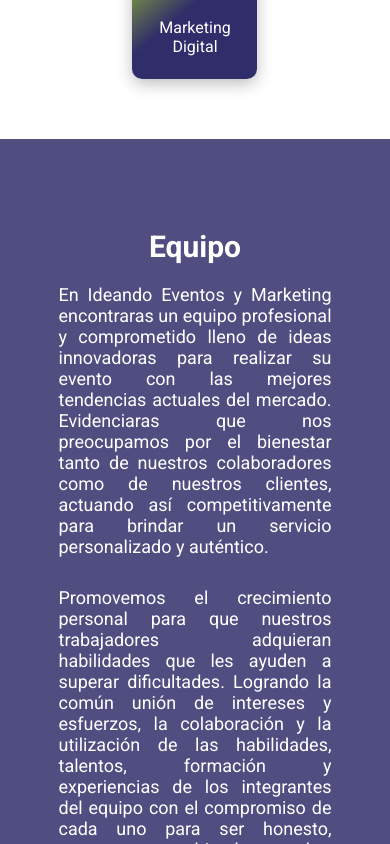
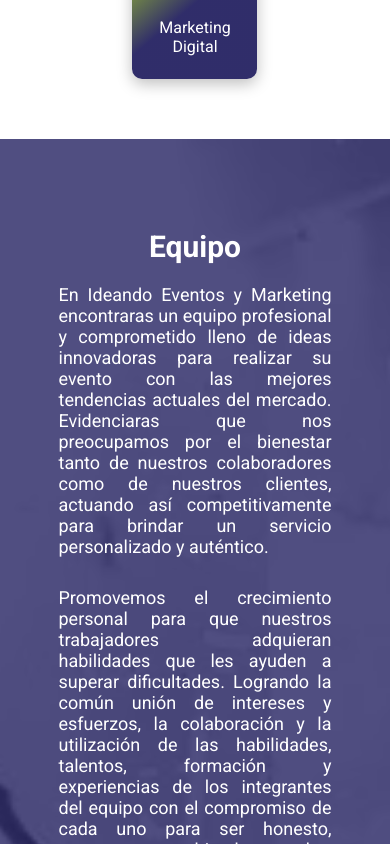
Before and after one commit to Agudrey/ideando-app, a React (Create React App) app: page / in a window 390 px wide. Shown: the part 8620-9464 px from the top of the page. Built offline with nearby package versions, Linux system fonts and the light colour scheme.

Commit message:
responsive changes

```diff
--- a/src/components/UsInfo.jsx
+++ b/src/components/UsInfo.jsx
@@ -6,7 +6,7 @@
 
 function UsInfo() {
   return (
-    <section className="info-container" id="usInfo" style={{backgroundImage: "url('./interface-images/us-info-image.webp') no-repeat center top / cover"}}>
+    <section className="info-container" id="usInfo" style={{backgroundImage: `url('./interface-images/us-info-image.webp')`}}>
       <div className="info-container-background-color"></div>
       <h1>¡Creamos el evento perfecto para ti!</h1>
 
--- a/src/components/WorkTeam.jsx
+++ b/src/components/WorkTeam.jsx
@@ -2,7 +2,7 @@
 
 function WorkTeam() {
   return (
-    <section className="work-team-container" id="workTeam" style={{backgroundImage: "url('./interface-images/work-team-image1.webp') no-repeat center top / cover"}}>
+    <section className="work-team-container" id="workTeam" style={{backgroundImage: "url('./interface-images/work-team-image1.webp')"}}>
       <div className="work-team-background-color"></div>
 
       <article className="work-team-info">
--- a/src/components/css/UsInfo.css
+++ b/src/components/css/UsInfo.css
@@ -12,6 +12,9 @@
   align-items: center;
   background-color: var(--purple);
   /* background: url("./interface-images/us-info-image.webp") no-repeat center top / cover; */
+  background-position: center top;
+  background-size: cover;
+  background-repeat: no-repeat;
   position: relative;
 }
 
--- a/src/components/css/WorkTeam.css
+++ b/src/components/css/WorkTeam.css
@@ -13,6 +13,9 @@
   justify-content: center;
   align-items: center;
   /* background: url("./interface-images/work-team-image1.webp") no-repeat center top / cover; */
+  background-position: center top;
+  background-size: cover;
+  background-repeat: no-repeat;
 }
 
 .work-team-background-color{
```
